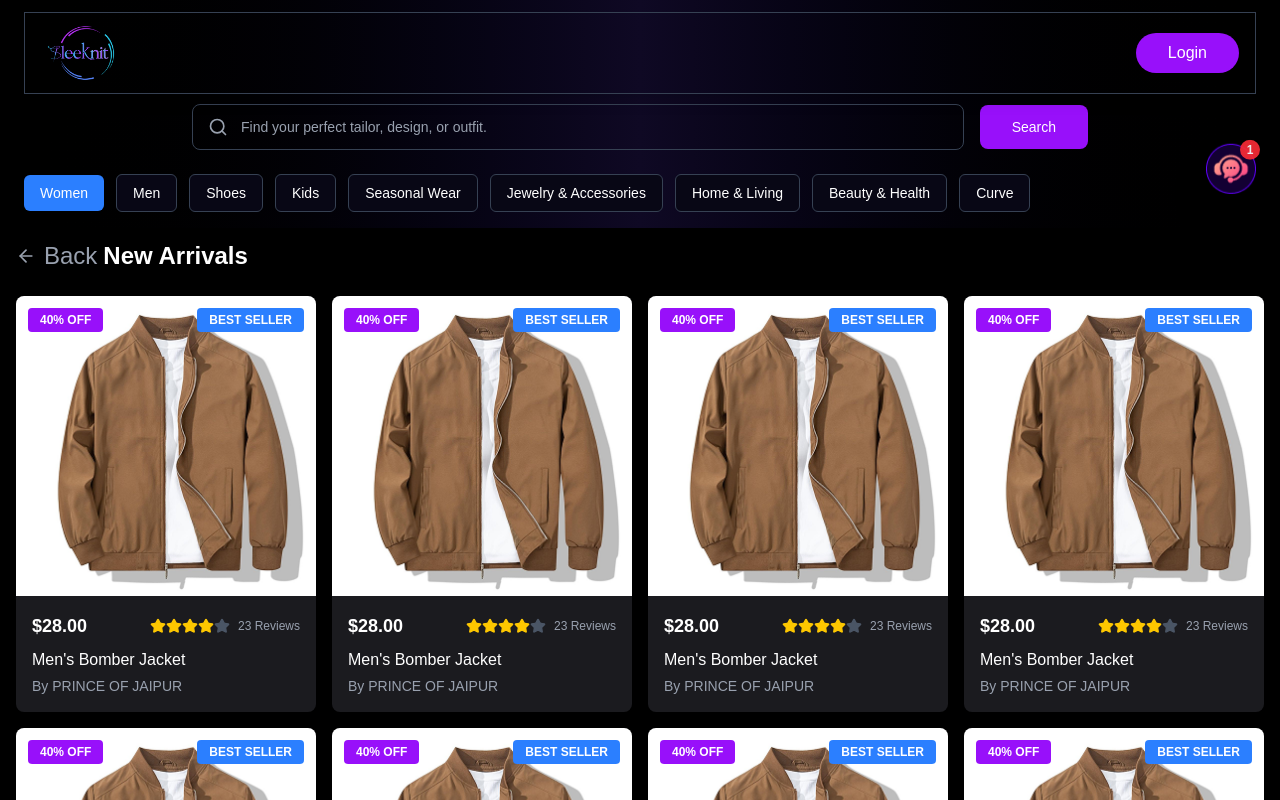
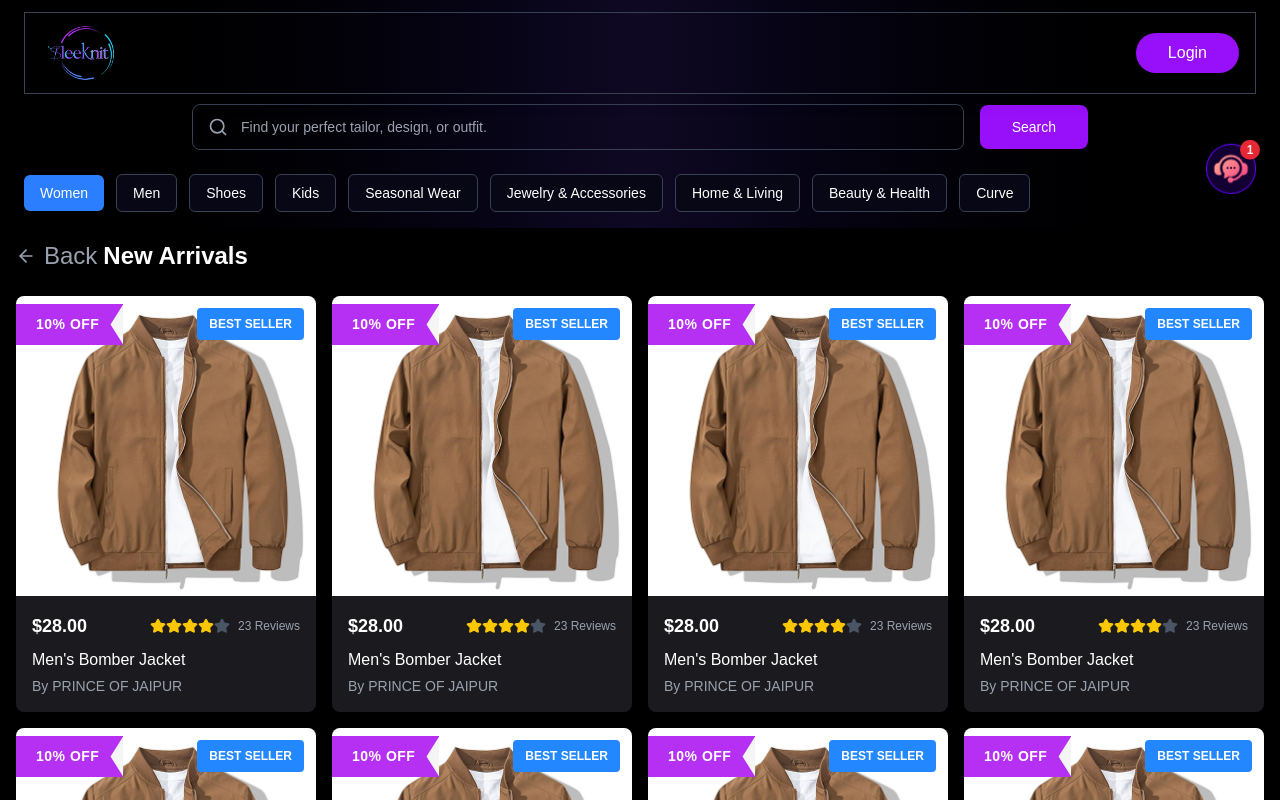
Before and after one commit to abusayedwd/gitgotech-E-commerce-website, a Next.js app: page /new-arrivals in a window 1280 px wide. Shown: the top 800 px of the page. Built offline with nearby package versions, Linux system fonts and the light colour scheme.

Commit message:
banner design fix

```diff
--- a/src/components/landingPage/AllHotdealsProduct.tsx
+++ b/src/components/landingPage/AllHotdealsProduct.tsx
@@ -3,7 +3,7 @@ import BackButton from "@/customComponent/BackButton";
 import { Star } from "lucide-react";
 import Image from "next/image";
 import { useRouter } from "next/navigation";
-
+import styles from "./../../customComponent/Discount.module.css"
 export default function AllHotdealsProduct() {
   const router = useRouter()
   const products = [
@@ -150,13 +150,16 @@ export default function AllHotdealsProduct() {
                   className="w-full h-full object-cover group-hover:scale-110 transition-transform duration-300"
                 />
                 {/* Discount Badge */}
-                <div className="absolute top-2 sm:top-3 left-2 sm:left-3 bg-purple-600 text-white px-2 sm:px-3 py-1 rounded text-[10px] sm:text-xs font-semibold">
-                  {product.discount}% OFF
-                </div>
+                         <div className="absolute top-2 left-0 inline-flex items-center">
+     <div className={styles.card}>
+      <div className={styles.discountBadge}>10% off</div>
+    </div>
+   </div>
                 {/* Best Seller Badge */}
-                <div className="absolute top-2 sm:top-3 right-2 sm:right-3 bg-blue-500 text-white px-2 sm:px-3 py-1 rounded text-[10px] sm:text-xs font-semibold">
+               <div className="absolute top-2 sm:top-3 right-2 sm:right-3 bg-[#2388FF] text-white px-2 sm:px-3 py-1 md:py-2 rounded text-[10px] sm:text-xs font-semibold">
                   {product.tag}
                 </div>
+
               </div>
 
               {/* Product Info */}
--- a/src/components/landingPage/HotDeals.tsx
+++ b/src/components/landingPage/HotDeals.tsx
@@ -4,6 +4,10 @@ import { Header } from 'antd/es/layout/layout';
 import { Star, ChevronRight } from 'lucide-react';
 import Link from 'next/link';
 import { useRouter } from 'next/navigation';
+
+
+import styles from './../../customComponent/Discount.module.css'
+
 
 export default function HotDealsSection() {
 
@@ -87,20 +91,27 @@ export default function HotDealsSection() {
                   alt={product.name}
                   className="w-full h-full object-cover group-hover:scale-110 transition-transform duration-300"
                 />
+                {/* Discount Badge */}
 
-  {/* Discount Badge - Top Left */}
-  <div className="absolute top-2 left-0 z-10">
-    <div className="relative bg-purple-600 text-white px-4 py-2 font-bold text-sm uppercase tracking-wider whitespace-nowrap flex items-center">
-      <span>10% off</span>
-      {/* Right-pointing arrow/chevron */}
-      <div className="ml-2 w-0 h-0 border-t-[8px] border-b-[8px] border-l-[12px] border-t-transparent border-b-transparent border-l-purple-600"></div>
+   <div className="absolute top-2 left-0 inline-flex items-center">
+     <div className={styles.card}>
+      <div className={styles.discountBadge}>10% off</div>
     </div>
-    {/* 3D Shadow Effect - Left Edge */}
-    <div className="absolute left-0 top-0 bottom-0 w-1 bg-purple-700 rounded-l-md"></div>
    </div>
 
-  {/* Best Seller Badge - Top Right */}
-  <div className="absolute top-2 sm:top-3 right-2 sm:right-3 bg-blue-500 text-white px-2 sm:px-3 py-1 rounded text-[10px] sm:text-xs font-semibold">
+
+
+      {/* Visual reference - just a simple box to show the badge in context */}
+      <div className="w-64 h-48 bg-gradient-to-r from-purple-400 to-indigo-500 rounded-lg relative">
+        <div className="absolute inset-0 flex items-center justify-center">
+          <span className="text-white font-bold">Product Image</span>
+        </div>
+      </div>
+
+
+
+                {/* Best Seller Badge */}
+                <div className="absolute top-2 sm:top-3 right-2 sm:right-3 bg-[#2388FF] text-white px-2 sm:px-3 py-1 md:py-2 rounded text-[10px] sm:text-xs font-semibold">
                   {product.tag}
                 </div>
               </div>
--- a/src/components/landingPage/NewArrivals.tsx
+++ b/src/components/landingPage/NewArrivals.tsx
@@ -1,6 +1,6 @@
 import BackButton from "@/customComponent/BackButton";
 import { Star } from "lucide-react";
-
+import styles from "./../../customComponent/Discount.module.css"
 export default function NewArrivals() {
   const products = [
     {
@@ -127,11 +127,13 @@ export default function NewArrivals() {
                   className="w-full h-full object-cover group-hover:scale-110 transition-transform duration-300"
                 />
                 {/* Discount Badge */}
-                <div className="absolute top-2 sm:top-3 left-2 sm:left-3 bg-purple-600 text-white px-2 sm:px-3 py-1 rounded text-[10px] sm:text-xs font-semibold">
-                  {product.discount}% OFF
-                </div>
+                            <div className="absolute top-2 left-0 inline-flex items-center">
+     <div className={styles.card}>
+      <div className={styles.discountBadge}>10% off</div>
+    </div>
+   </div>
                 {/* Best Seller Badge */}
-                <div className="absolute top-2 sm:top-3 right-2 sm:right-3 bg-blue-500 text-white px-2 sm:px-3 py-1 rounded text-[10px] sm:text-xs font-semibold">
+               <div className="absolute top-2 sm:top-3 right-2 sm:right-3 bg-[#2388FF] text-white px-2 sm:px-3 py-1 md:py-2 rounded text-[10px] sm:text-xs font-semibold">
                   {product.tag}
                 </div>
               </div>
--- a/src/components/landingPage/TopPoduct.tsx
+++ b/src/components/landingPage/TopPoduct.tsx
@@ -5,7 +5,7 @@ import { SectionHeader } from '@/customComponent/Header';
 import { Star, ChevronRight, Section } from 'lucide-react';
 import { useRouter } from 'next/navigation';
 import { FaArrowLeft } from 'react-icons/fa';
-
+import styles from "./../../customComponent/Discount.module.css"
 export default function TopPoduct() {
   const products = [
     {
@@ -171,13 +171,16 @@ export default function TopPoduct() {
                   className="w-full h-full object-cover group-hover:scale-110 transition-transform duration-300"
                 />
                 {/* Discount Badge */}
-                <div className="absolute top-2 sm:top-3 left-2 sm:left-3 bg-purple-600 text-white px-2 sm:px-3 py-1 rounded text-[10px] sm:text-xs font-semibold">
-                  {product.discount}% OFF
-                </div>
+                            <div className="absolute top-2 left-0 inline-flex items-center">
+     <div className={styles.card}>
+      <div className={styles.discountBadge}>10% off</div>
+    </div>
+   </div>
                 {/* Best Seller Badge */}
-                <div className="absolute top-2 sm:top-3 right-2 sm:right-3 bg-blue-500 text-white px-2 sm:px-3 py-1 rounded text-[10px] sm:text-xs font-semibold">
+               <div className="absolute top-2 sm:top-3 right-2 sm:right-3 bg-[#2388FF] text-white px-2 sm:px-3 py-1 md:py-2 rounded text-[10px] sm:text-xs font-semibold">
                   {product.tag}
                 </div>
+
               </div>
 
               {/* Product Info */}
--- a/src/components/landingPage/TopRated.tsx
+++ b/src/components/landingPage/TopRated.tsx
@@ -2,7 +2,7 @@ import { SectionHeader } from '@/customComponent/Header';
 import { Star, ChevronRight } from 'lucide-react';
 import Link from 'next/link';
 import { useRouter } from 'next/navigation';
-
+import styles from "./../../customComponent/Discount.module.css"
 export default function TopRated() {
   const router = useRouter();
   const products = [
@@ -81,14 +81,20 @@ export default function TopRated() {
                   alt={product.name}
                   className="w-full h-full object-cover group-hover:scale-110 transition-transform duration-300"
                 />
+
                 {/* Discount Badge */}
-                <div className="absolute top-2 sm:top-3 left-2 sm:left-3 bg-purple-600 text-white px-2 sm:px-3 py-1 rounded text-[10px] sm:text-xs font-semibold">
-                  {product.discount}% OFF
-                </div>
+                 <div className="absolute top-2 left-0 inline-flex items-center">
+     <div className={styles.card}>
+      <div className={styles.discountBadge}>10% off</div>
+    </div>
+   </div>
                 {/* Best Seller Badge */}
-                <div className="absolute top-2 sm:top-3 right-2 sm:right-3 bg-blue-500 text-white px-2 sm:px-3 py-1 rounded text-[10px] sm:text-xs font-semibold">
+               <div className="absolute top-2 sm:top-3 right-2 sm:right-3 bg-[#2388FF] text-white px-2 sm:px-3 py-1 md:py-2 rounded text-[10px] sm:text-xs font-semibold">
                   {product.tag}
                 </div>
+
+
+
               </div>
 
               {/* Product Info */}
--- /dev/null
+++ b/src/customComponent/Discount.module.css
@@ -0,0 +1,38 @@
+.card {
+  background: #f5f5f5;
+  overflow: hidden;
+}
+
+/* Ribbon badge */
+.discountBadge {
+
+  top: 20px;
+  right: 0;
+  background: #B630F4;
+  color: #ffffff;
+  padding: 10px 24px 10px 20px;
+  font-weight: 700;
+  font-size: 14px;
+  text-transform: uppercase;
+  letter-spacing: 0.5px;
+  white-space: nowrap;
+
+  /* clip-path: polygon(
+    0 0,
+    100% 0,
+    100% 100%,
+    0 100%,
+    12% 50%
+  ); */
+
+  clip-path: polygon(
+  0 0,
+  100% 0,
+  88% 50%,
+  100% 100%,
+  0 100%
+);
+
+
+  box-shadow: -2px 4px 8px rgba(0, 0, 0, 0.15);
+}
```
Also changed, not shown: 1 other file (tests, documents, lock files or other folders). Lines whose indentation alone changed are shown as unchanged.
